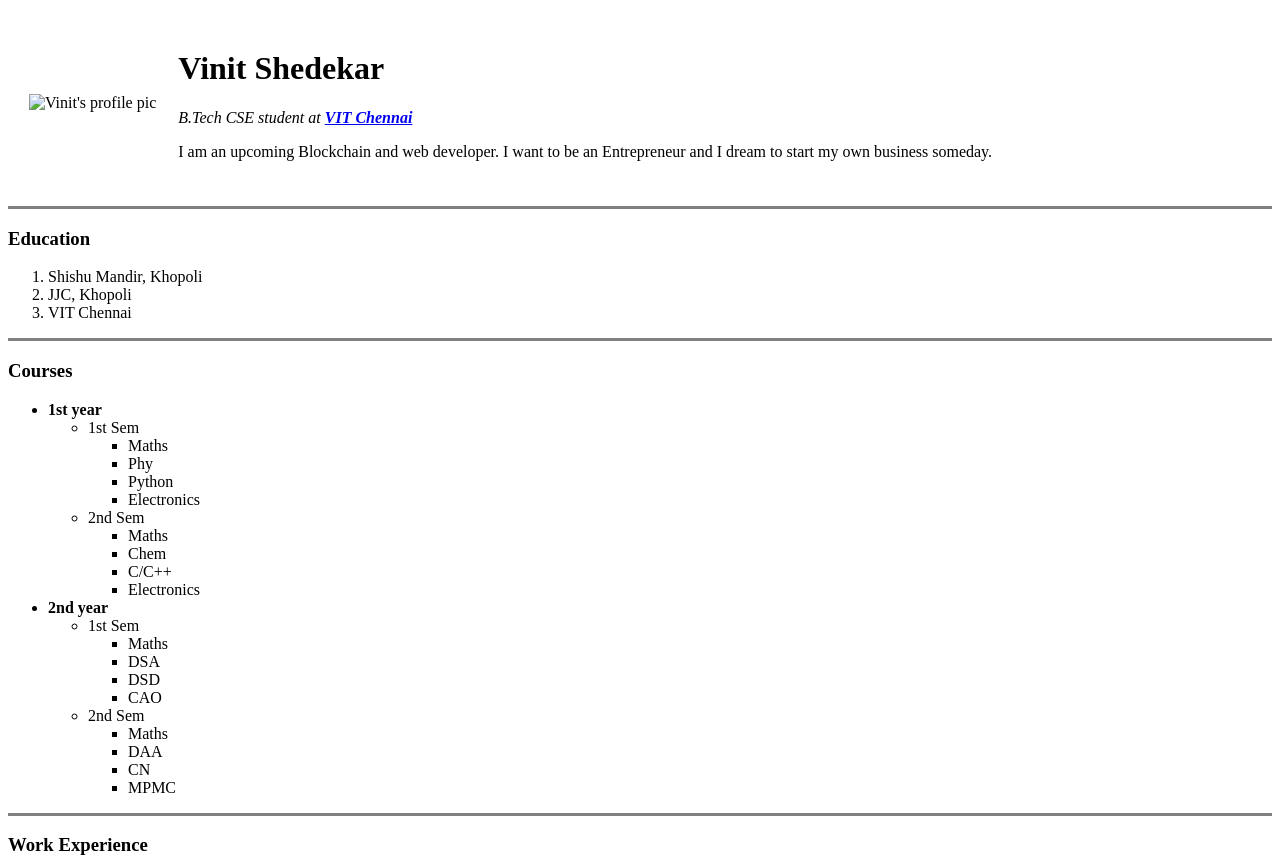
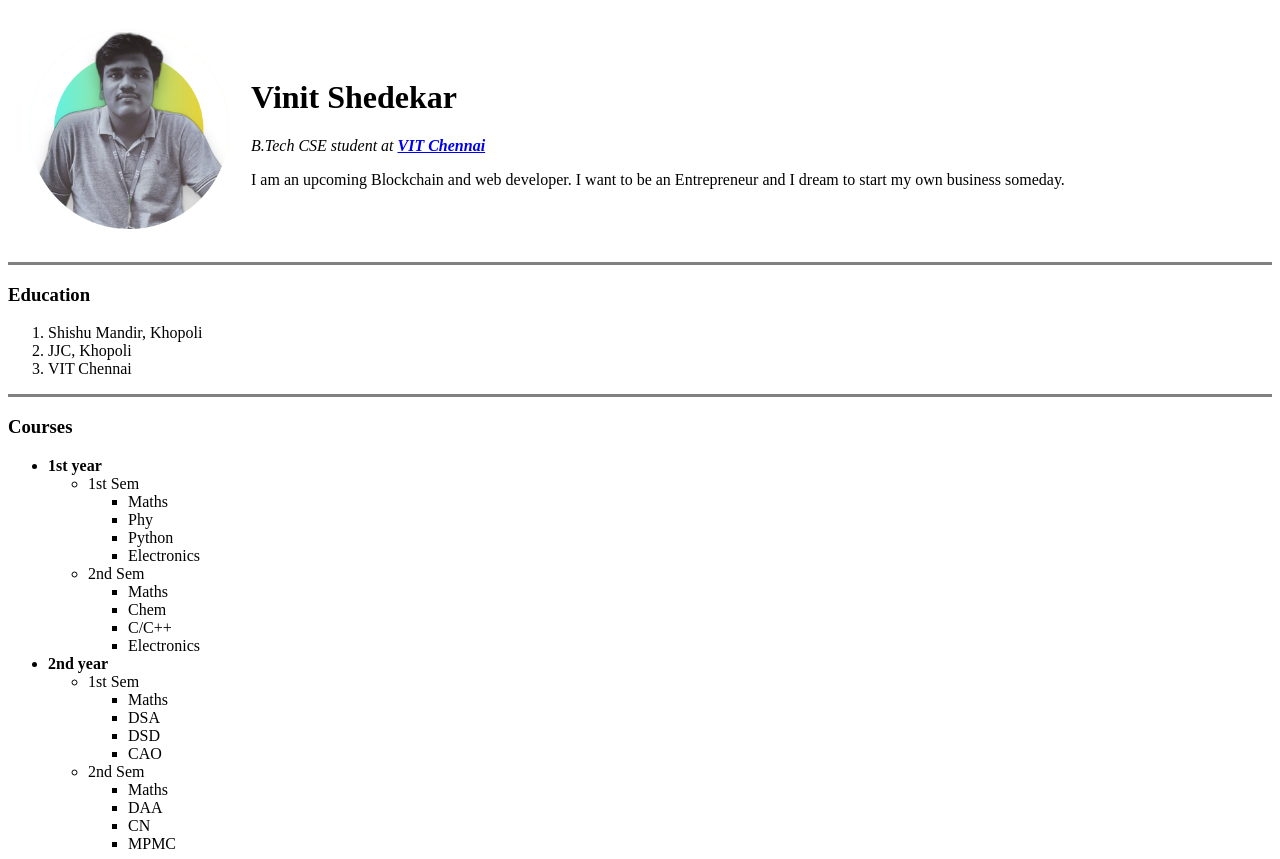
Before and after one commit to vinitshedekar/CV, a plain HTML site: page index.html in a window 1280 px wide. Shown: the top 859 px of the page. Drawn offline with Linux system fonts and the light colour scheme.

Commit message:
Update index.html
updated profile pic image location

```diff
--- a/index.html
+++ b/index.html
@@ -6,7 +6,7 @@
 <body>
     <table cellspacing="20">
         <tr>
-            <td><img src="profile-pic.png" alt="Vinit's profile pic" width="200" height="200"></td>
+            <td><img src="images\profile-pic.png" alt="Vinit's profile pic" width="200" height="200"></td>
             <td><h1>Vinit Shedekar</h1><p><em>B.Tech CSE student at <strong><a href ="https://chennai.vit.ac.in/">VIT Chennai</a></strong></em></p>
                 <p>I am an upcoming Blockchain and web developer. I want to be an Entrepreneur and I dream to start my own business someday. </p>
             </td>
```
